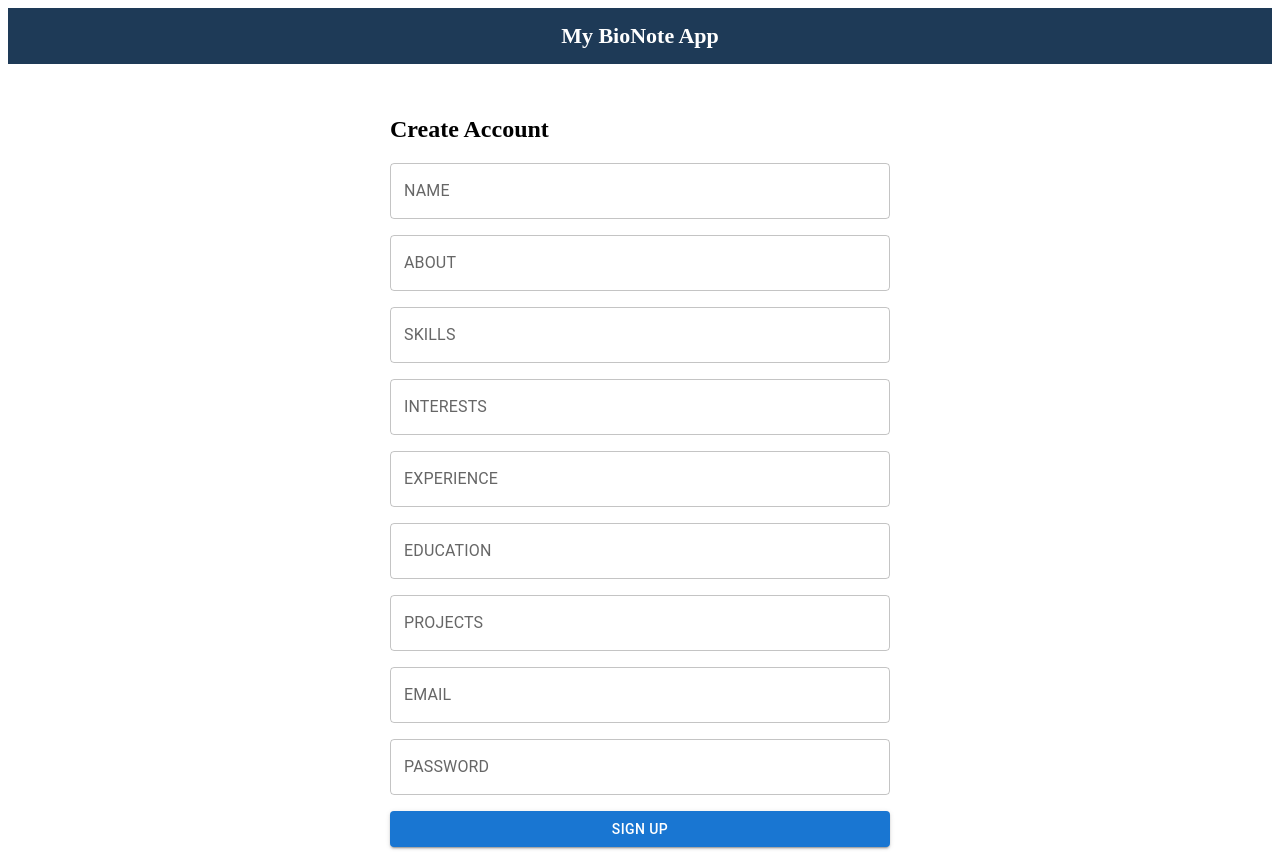
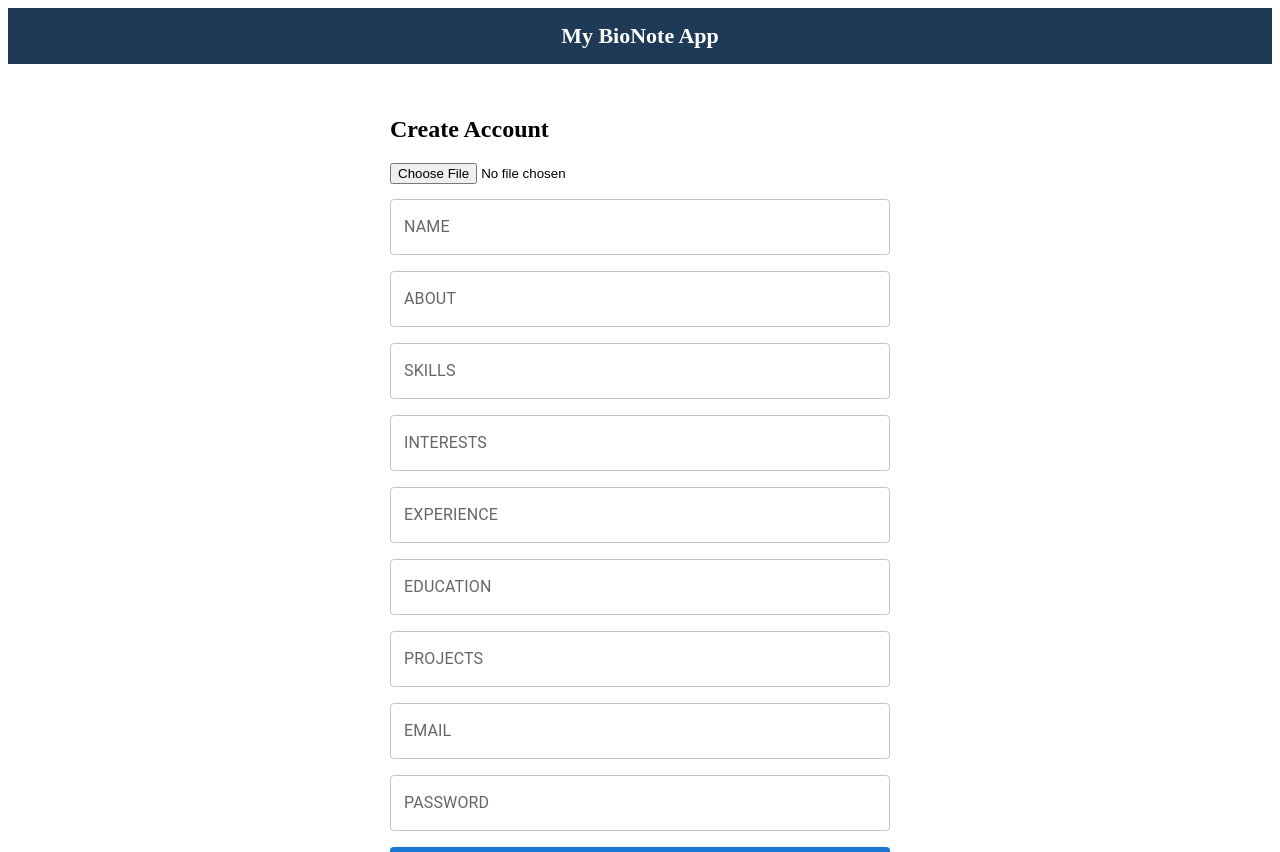
Before and after one commit to MitchoySan/finaloutput-react, a React (Vite) app in the folder my-react-app/: page /signup in a window 1280 px wide. Shown: the top 852 px of the page. Built offline with nearby package versions, Linux system fonts and the light colour scheme.

Commit message:
Update SignUp_MUI.jsx

```diff
--- a/my-react-app/src/components/SignUp_MUI.jsx
+++ b/my-react-app/src/components/SignUp_MUI.jsx
@@ -5,14 +5,23 @@ import { useNavigate } from "react-router-dom";
 export default function SignUp_MUI() {
   const nav = useNavigate();
   const [user, setUser] = useState({
-    name: "", about: "", skills: "", interests: "",
-    experience: "", education: "", projects: "",
-    email: "", password: ""
+    image:"",
+    name:"", about:"", skills:"", interests:"",
+    experience:"", education:"", projects:"",
+    email:"", password:""
   });
+
+  // Convert image to Base64 and store
+  const handleImageUpload = (e) => {
+    const file = e.target.files[0];
+    const reader = new FileReader();
+    reader.onloadend = () => setUser({...user, image: reader.result});
+    reader.readAsDataURL(file);
+  };
 
   const submit = () => {
     localStorage.setItem("userData", JSON.stringify(user));
-    alert("Account created successfully!");
+    alert("Account Created Successfully!");
     nav("/");
   };
 
@@ -20,9 +29,12 @@ export default function SignUp_MUI() {
     <Box sx={{maxWidth:500, mx:"auto", p:4}}>
       <h2>Create Account</h2>
 
-      {Object.keys(user).map((key)=>(
+      {/* UPLOAD IMAGE */}
+      <input type="file" accept="image/*" onChange={handleImageUpload} style={{marginBottom:"15px"}} />
+
+      {Object.keys(user).filter(k=>k!=="image").map((key)=>(
         <TextField key={key} label={key.toUpperCase()} fullWidth sx={{mb:2}}
-        onChange={e=>setUser({...user,[key]:e.target.value})}/>
+        onChange={e=>setUser({...user,[key]:e.target.value})} />
       ))}
 
       <Button variant="contained" fullWidth onClick={submit}>Sign Up</Button>
```
